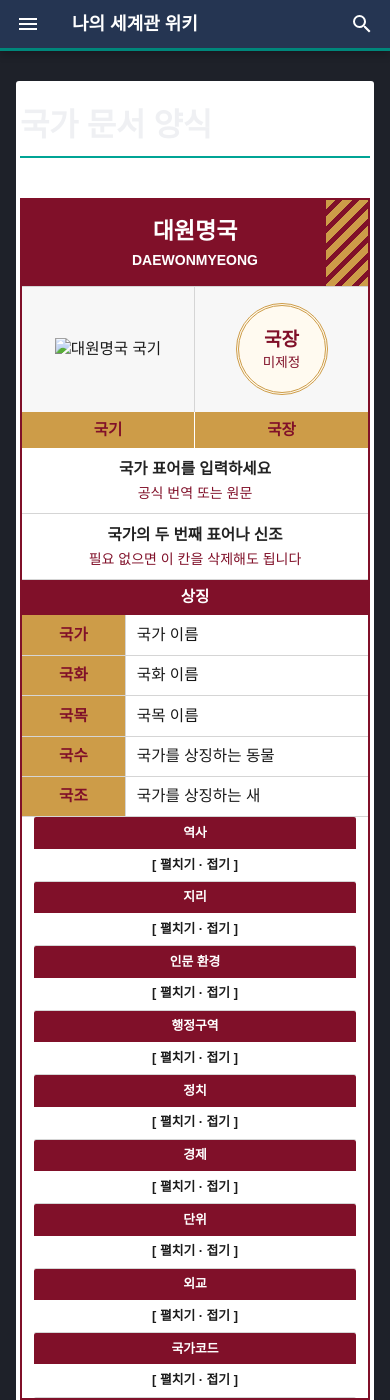
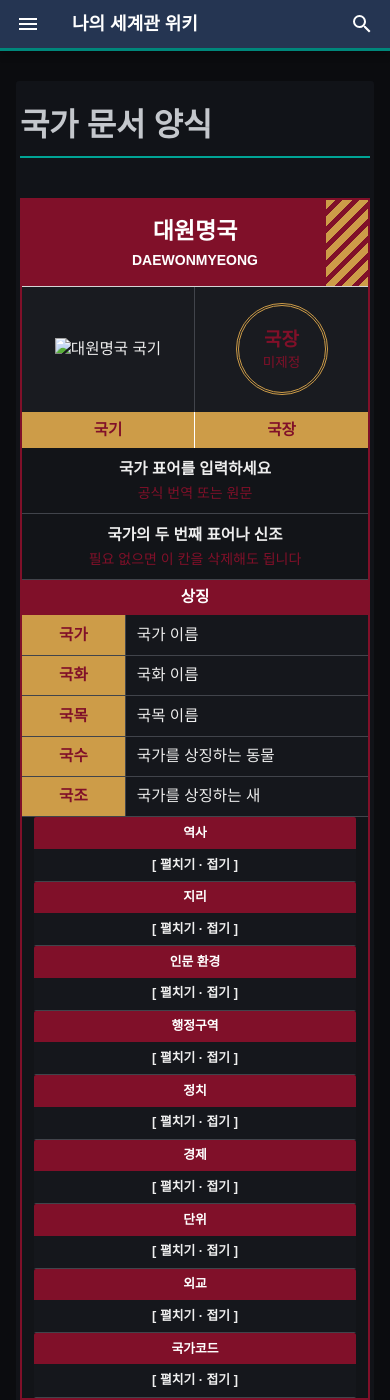
Before and after one commit to venawiki/venawiki, an MkDocs documentation site: the page built from docs/country-template.md, in a window 390 px wide and 1400 px high. Built offline with MkDocs 1.6.1 and Material for MkDocs 9.7.7, drawn with Linux system fonts in a browser that asks for light colours.

Commit message:
Implement dark theme for slate color scheme
Added dark theme styles for the slate color scheme.

```diff
--- a/docs/stylesheets/extra.css
+++ b/docs/stylesheets/extra.css
@@ -471,6 +471,120 @@ body {
     height: 48px;
   }
 
+  /* 위키 전체 검은색 다크 테마 */
+
+[data-md-color-scheme="slate"] {
+  --md-default-bg-color: #0b0c0f;
+  --md-default-fg-color: #eeeeee;
+  --md-default-fg-color--light: #c4c7cc;
+  --md-default-fg-color--lighter: #8d929a;
+  --md-default-fg-color--lightest: #34373d;
+  --md-code-bg-color: #17191e;
+  --md-code-fg-color: #eeeeee;
+}
+
+[data-md-color-scheme="slate"] body {
+  background: #0b0c0f;
+}
+
+/* 본문 영역 */
+
+[data-md-color-scheme="slate"] .md-content__inner {
+  border-color: #343840;
+  background: #111318;
+  color: #eeeeee;
+}
+
+/* 상단은 기존 파란색 유지 */
+
+[data-md-color-scheme="slate"] .md-header {
+  background: var(--md-primary-fg-color);
+}
+
+/* 대문 지도 */
+
+[data-md-color-scheme="slate"] .home-world-map {
+  background: #111318;
+}
+
+/* 대문 2×2 메뉴 */
+
+[data-md-color-scheme="slate"] .home-menu-card {
+  border-color: #3a3e46;
+  border-left-color: var(--md-primary-fg-color);
+  background: #15171c;
+  color: #eeeeee !important;
+}
+
+[data-md-color-scheme="slate"] .home-menu-card:hover {
+  border-color: var(--md-primary-fg-color);
+  background: #1b1e24;
+}
+
+[data-md-color-scheme="slate"] .home-menu-logo {
+  border-right-color: #3a3e46;
+  background: #202329;
+}
+
+[data-md-color-scheme="slate"] .home-menu-logo span {
+  color: #9ca2ab;
+}
+
+/* 국가 정보상자 */
+
+[data-md-color-scheme="slate"] .nation-card {
+  border-color: var(--nation-main);
+  background: #121418;
+  color: #eeeeee;
+}
+
+[data-md-color-scheme="slate"] .nation-card-images,
+[data-md-color-scheme="slate"] .nation-image-cell {
+  border-color: #41444b;
+  background: #191b20;
+}
+
+[data-md-color-scheme="slate"] .nation-emblem-empty {
+  background: #191b20;
+}
+
+[data-md-color-scheme="slate"] .nation-motto {
+  border-color: #41444b;
+  background: #121418;
+}
+
+[data-md-color-scheme="slate"] .nation-motto strong {
+  color: #eeeeee;
+}
+
+[data-md-color-scheme="slate"] .nation-row {
+  border-color: #41444b;
+}
+
+[data-md-color-scheme="slate"] .nation-key {
+  border-color: #41444b;
+}
+
+[data-md-color-scheme="slate"] .nation-value {
+  background: #15171c;
+  color: #eeeeee;
+}
+
+[data-md-color-scheme="slate"] .nation-card details.nation-fold,
+[data-md-color-scheme="slate"] .nation-card details.nation-fold > summary {
+  background: #121418;
+}
+
+[data-md-color-scheme="slate"] .nation-fold-button {
+  border-color: #41444b;
+  background: #15171c;
+  color: #eeeeee;
+}
+
+[data-md-color-scheme="slate"] .nation-fold-button:hover {
+  background: #202329;
+  color: var(--nation-accent);
+}
   .home-menu-logo span {
     font-size: 0.5rem;
   }
```
